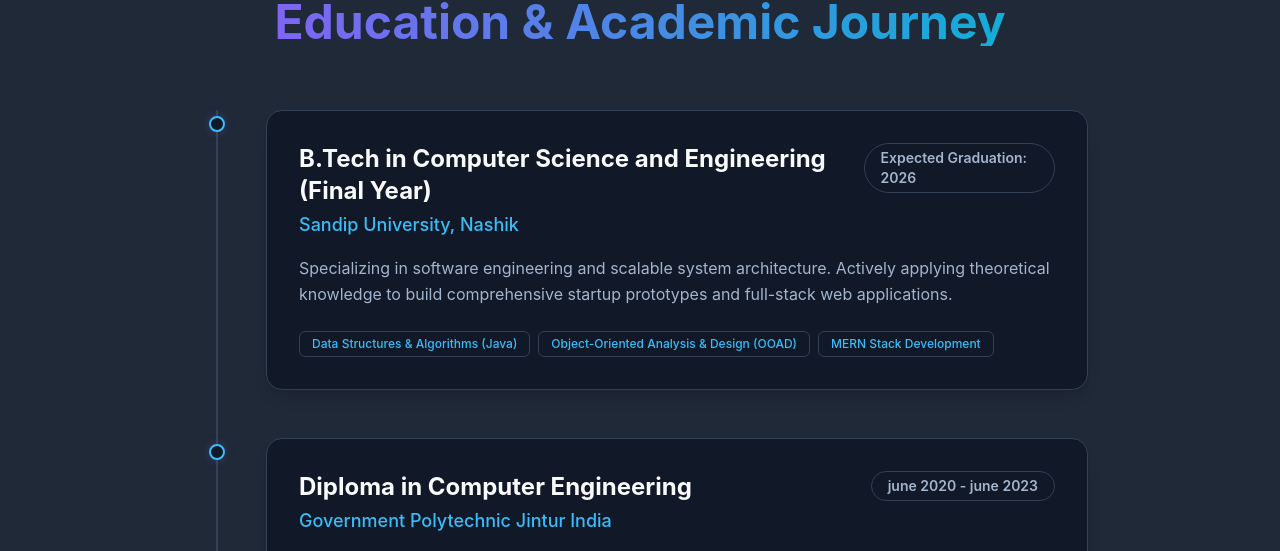
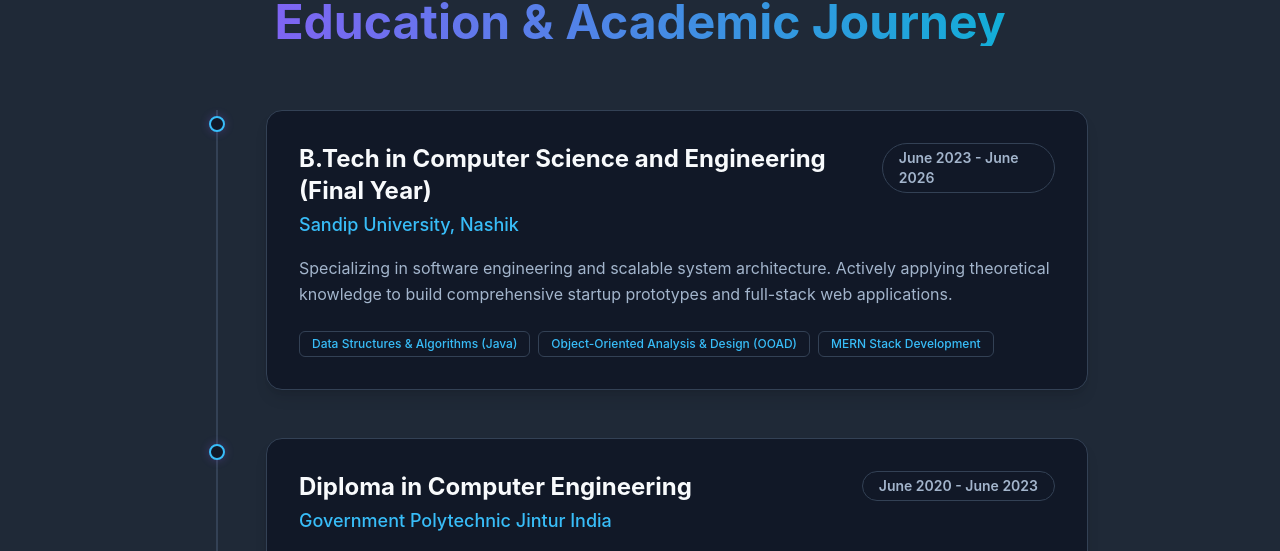
Before and after one commit to chavanpramod-ui/portfolio_frontend, a React (Vite) app: page / in a window 1280 px wide. Shown: the part 1474-2025 px from the top of the page. Built offline with nearby package versions, Linux system fonts and the light colour scheme.

Commit message:
upadate info

```diff
--- a/src/components/Education.jsx
+++ b/src/components/Education.jsx
@@ -4,7 +4,7 @@ const Education = () => {
       id: 1,
       degree: "B.Tech in Computer Science and Engineering (Final Year)",
       institution: "Sandip University, Nashik",
-      duration: "Expected Graduation: 2026",
+      duration: "June 2023 - June 2026",
       description: "Specializing in software engineering and scalable system architecture. Actively applying theoretical knowledge to build comprehensive startup prototypes and full-stack web applications.",
       highlights: ["Data Structures & Algorithms (Java)", "Object-Oriented Analysis & Design (OOAD)", "MERN Stack Development"]
     },
@@ -12,7 +12,7 @@ const Education = () => {
       id: 2,
       degree: "Diploma in Computer Engineering",
       institution: "Government Polytechnic Jintur India",
-      duration: "june 2020 - june 2023",
+      duration: "June 2020 - June 2023",
       description: "Completed foundational coursework with a strong emphasis on mathematics, physics, and introductory computer science.",
       highlights: ["Java (programing Language)","Pythone (programing Language)","Data Structures & Algorithms (Java)","Object-Oriented Analysis & Design (OOAD)"]
     }
```
